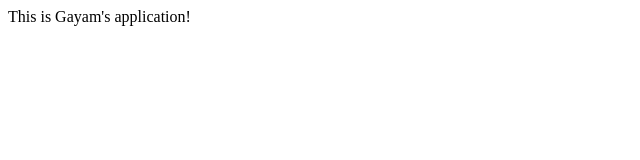
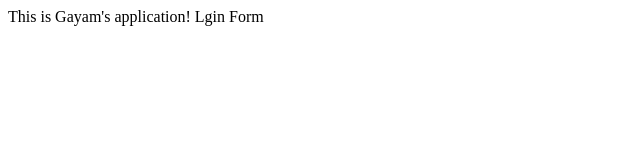
Before and after one commit to prathygaya/My-sample-app, a plain HTML site: page index.html in a window 1280 px wide. Shown: the full height of the page, 0-640 px from the left. Drawn offline with Linux system fonts and the light colour scheme.

Commit message:
login form

```diff
--- a/index.html
+++ b/index.html
@@ -4,5 +4,6 @@
   </head>
   <body>
     This is Gayam's application!
+    Lgin Form
   </body>
 </html>
```
Also changed, not shown: login.html (added, +1 -0 lines), 1 other file.
